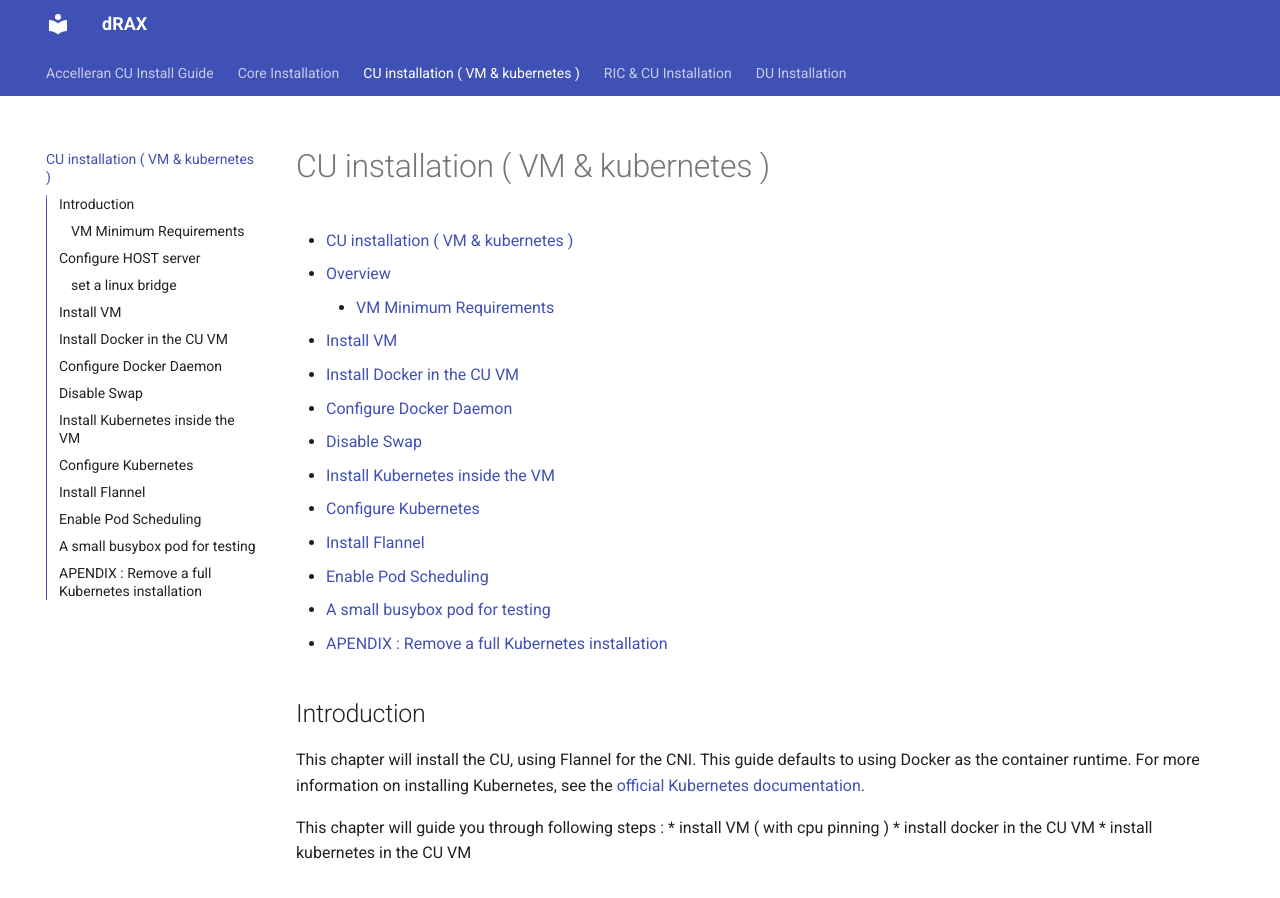
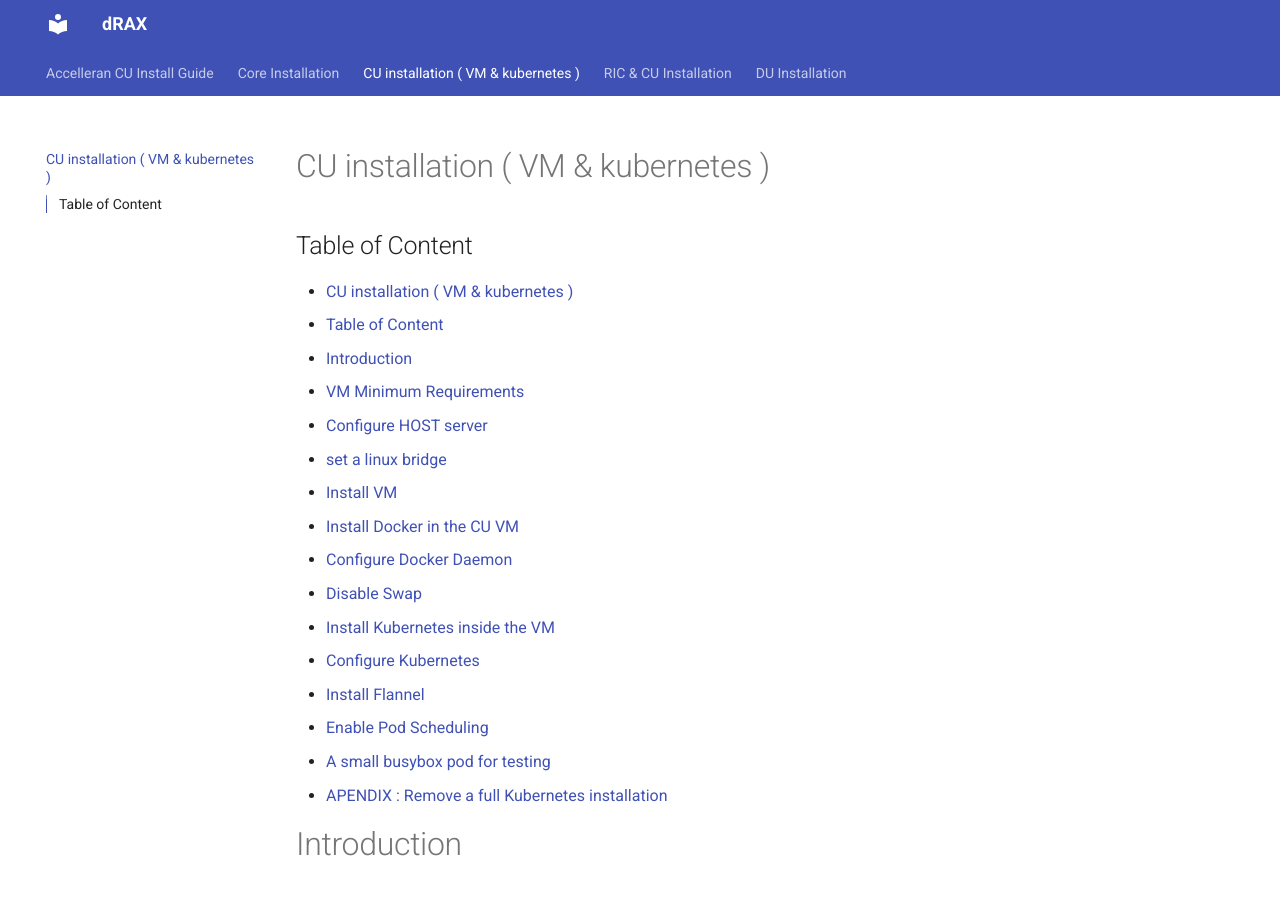
Before and after one commit to accelleran/drax-docs, an MkDocs documentation site: the page built from docs/kubernetes-install/index.md, in a window 1280 px wide and 900 px high. Built offline with MkDocs 1.6.1 and Material for MkDocs 9.7.7, drawn with Linux system fonts in a browser that asks for light colours; the version menu is left out.

Commit message:
update toc

````diff
--- a/docs/kubernetes-install/index.md
+++ b/docs/kubernetes-install/index.md
@@ -1,8 +1,12 @@
 # CU installation ( VM & kubernetes )
+## Table of Content
 - [CU installation ( VM & kubernetes )](#cu-installation--vm--kubernetes-)
-  - [Overview](#overview)
-    - [VM Minimum Requirements](#vm-minimum-requirements)
-  - [Install VM](#install-vm)
+  - [Table of Content](#table-of-content)
+- [Introduction](#introduction)
+  - [VM Minimum Requirements](#vm-minimum-requirements)
+- [Configure HOST server](#configure-host-server)
+  - [set a linux bridge](#set-a-linux-bridge)
+- [Install VM](#install-vm)
   - [Install Docker in the CU VM](#install-docker-in-the-cu-vm)
   - [Configure Docker Daemon](#configure-docker-daemon)
   - [Disable Swap](#disable-swap)
@@ -11,9 +15,9 @@
   - [Install Flannel](#install-flannel)
   - [Enable Pod Scheduling](#enable-pod-scheduling)
   - [A small busybox pod for testing](#a-small-busybox-pod-for-testing)
-  - [APENDIX : Remove a full Kubernetes installation](#apendix--remove-a-full-kubernetes-installation)
+- [APENDIX : Remove a full Kubernetes installation](#apendix--remove-a-full-kubernetes-installation)
 
-## Introduction
+# Introduction
 This chapter will install the CU, using Flannel for the CNI.
 This guide defaults to using Docker as the container runtime.
 For more information on installing Kubernetes, see the [official Kubernetes documentation](https://kubernetes.io/docs/setup/production-environment/tools/kubeadm/install-kubeadm/).
@@ -24,15 +28,15 @@ This chapter will guide you through following steps :
 * install kubernetes in the CU VM
 
 
-### VM Minimum Requirements
+## VM Minimum Requirements
 1. 8 dedicated Cores    ( cpuset planned in the preperation chapter )
 2. 32GB DDR4 RAM
 3. 200GB Hard Disk      ( includes space for logging/monitor/debugging the system )
 
-## Configure HOST server
+# Configure HOST server
 
 
-### set a linux bridge
+## set a linux bridge
 create a linux bridge using netplan
 
 adapt your netplan file assuming that $SERVER_INT holds the physical interface name of your server
@@ -66,7 +70,7 @@ net.ipv4.ip_forward=1
 
 reboot the host.
 
-## Install VM
+# Install VM
 
 If not yet installed install
 
@@ -316,7 +320,7 @@ kubectl exec -ti busybox -- nslookup mirrors.ubuntu.com
 #Address 1: 91.189.89.32 bilimbi.canonical.com
 ```
 
-## APENDIX : Remove a full Kubernetes installation
+# APENDIX : Remove a full Kubernetes installation
 
 On occasion, it may be deemed necessary to fully remove Kubernetes, for instance if for any reason your server IP address will change, then the advertised Kubernetes IP address will have to follow. THe following command help making sure the previous installation is cleared up:
 
````
